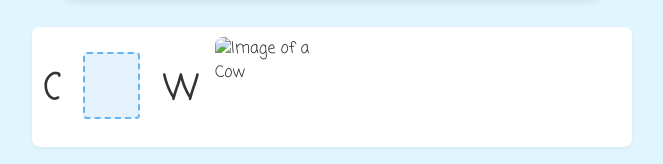
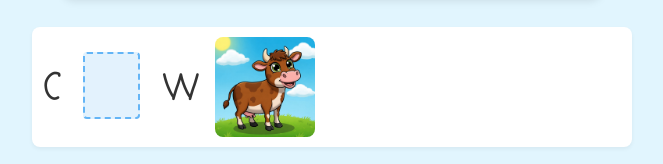
Before and after one commit to GoodRootsLearning/ks, a plain HTML site: page index.html in a window 1280 px wide. Shown: the part 298-462 px from the top of the page, without its empty margins (308-971 px from the left). Drawn offline with Linux system fonts and the light colour scheme.

Commit message:
Update index.html

```diff
--- a/index.html
+++ b/index.html
@@ -201,7 +201,7 @@ h2 {
 <div class="word-list">
     <div class="word-item">
         <p>c <span class="dropzone" data-correct="o"></span> w</p>
-        <img src="imgs/cow.jpg/?text=Cow" alt="Image of a Cow">
+        <img src="imgs/cow.jpg" alt="Image of a Cow">
     </div>
 
     <div class="word-item">
```
